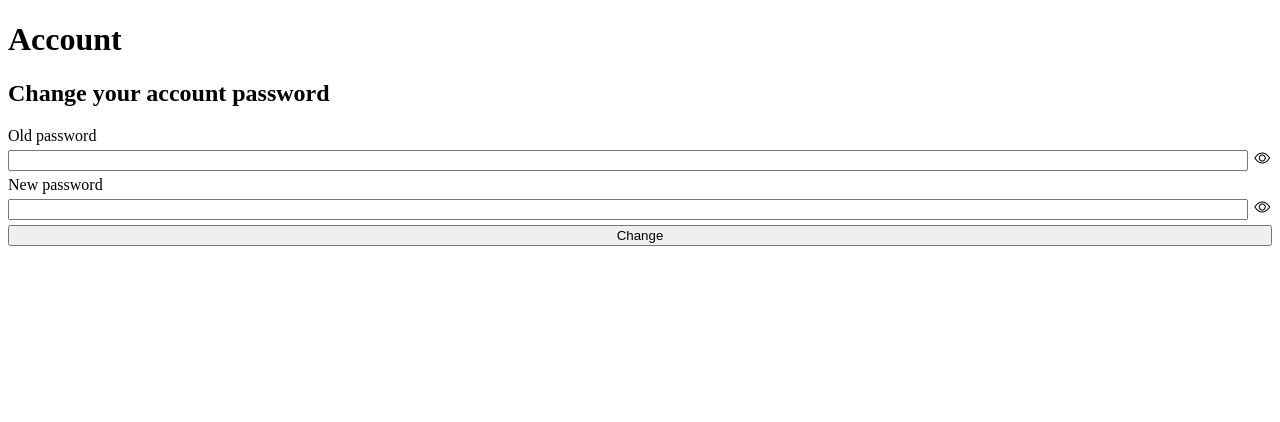
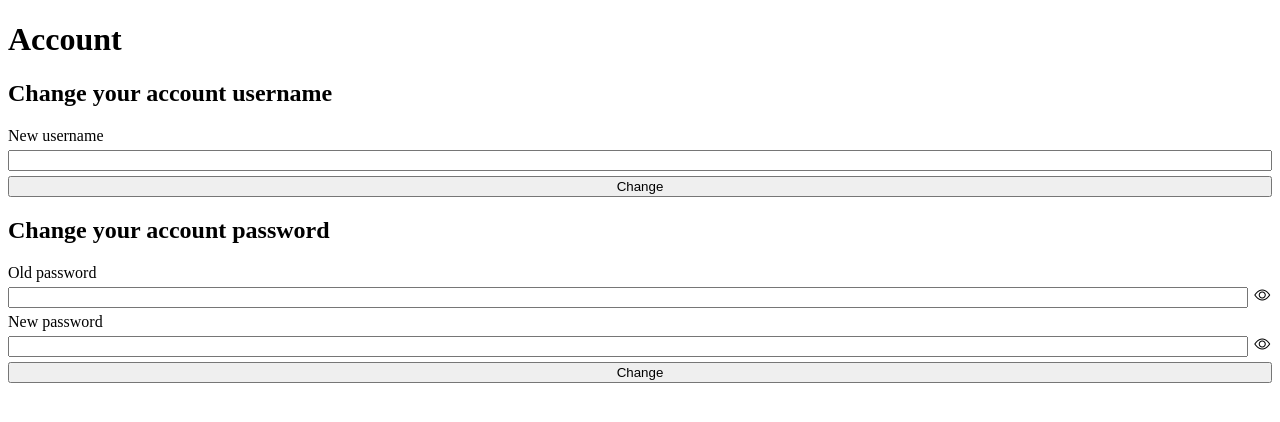
Before and after one commit to OmegaPass/OmegaPass, a PHP site: page /account-settings/index.php in a window 1280 px wide. Shown: the top 422 px of the page. Run offline with PHP 8.4, Linux system fonts and the light colour scheme.

Commit message:
add change of username to account settings and minor css modify

```diff
--- a/account-settings/index.php
+++ b/account-settings/index.php
@@ -6,7 +6,7 @@ $errorMsg = null;
 
 
 if (isset($_POST['oldPassword']) && isset($_POST['newPassword'])) {
-    $success =  changeMasterPass(getUserId(), $_POST['oldPassword'], $_POST['newPassword']);
+    $success = changeMasterPass(getUserId(), $_POST['oldPassword'], $_POST['newPassword']);
 
     if ($success) {
         unset($_SESSION['masterpass']);
@@ -14,6 +14,11 @@ if (isset($_POST['oldPassword']) && isset($_POST['newPassword'])) {
     }
 
     $errorMsg = "You entered the wrong password.";
+}
+
+if (isset($_POST['newUsername'])) {
+    changeUsername(getUserId(), trim($_POST['newUsername']));
+    header('Location: /overview/');
 }
 
 
@@ -32,6 +37,14 @@ if (isset($_POST['oldPassword']) && isset($_POST['newPassword'])) {
     </head>
     <body>
         <h1>Account</h1>
+        <section class="change-username">
+            <h2>Change your account username</h2>
+            <form class="change-username-form" method="post" action="">
+                <label>New username</label>
+                <input type="text" name="newUsername" required>
+                <button type="submit">Change</button>
+            </form>
+        </section>
         <section class="change-masterpass">
             <h2>Change your account password</h2>
             <?php echo "<p class='errorMsg'>$errorMsg</p>"?>
--- a/css/account-settings.css
+++ b/css/account-settings.css
@@ -1,20 +1,22 @@
-.change-masterpass-form {
+.change-masterpass-form, .change-username-form {
     display: flex;
     flex-direction: column;
     row-gap: 5px;
 }
 
-.change-masterpass-form-input, input {
+.change-masterpass-form-input {
     display: flex;
     flex-direction: row;
     column-gap: 5px;
+}
+
+.password-input {
     width: 100%;
 }
 
 .toggle-password {
     width: 20px;
     height: 20px;
-    margin: auto;
     text-align: center;
 }
 
```
